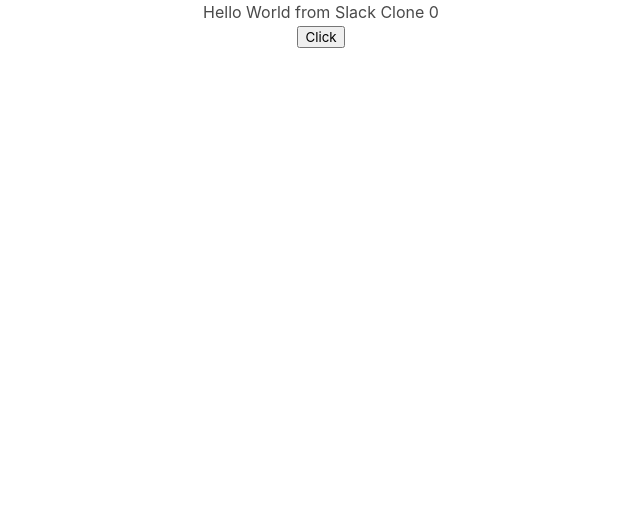
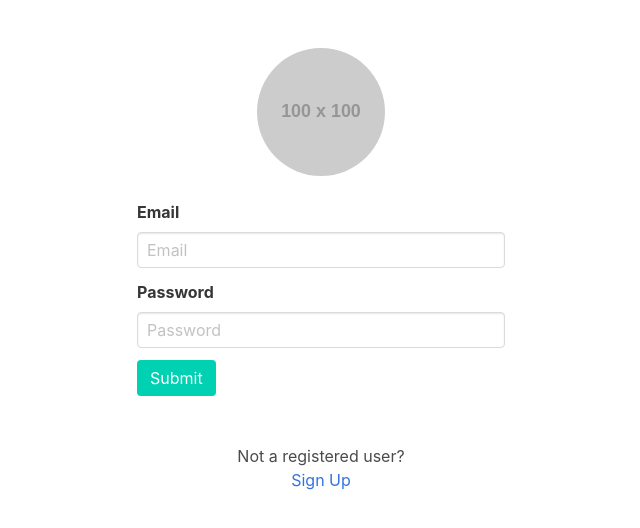
Before and after one commit to pesto-students/batch-8-CODERHOOD, a React (Create React App) app in the folder client/: page /signup in a window 1280 px wide. Shown: the top 528 px of the page, without its empty margins (319-959 px from the left). Built offline with nearby package versions, Linux system fonts and the light colour scheme.

Commit message:
Add small-screen layout
Add frontend layout that can be used in sign in, sign out and forgot
password screens. Add component that can be reused. Add tests that
checks the presence of email, password and submit button.

Refer #19

```diff
--- /dev/null
+++ b/client/src/components/Container/Container.js
@@ -0,0 +1,13 @@
+import React from 'react';
+
+const Container = (props) => {
+  return (
+    <section class="section">
+      <div class="container">
+        {props.children}
+      </div>
+    </section>
+  );
+};
+
+export default Container;
--- /dev/null
+++ b/client/src/components/SmallContainer/SmallContainer.js
@@ -0,0 +1,16 @@
+import React from 'react';
+import Container from '../Container/Container';
+
+const SmallContainer = (props) => {
+  return (
+    <Container>
+      <div class="columns is-centered">
+        <div class="column is-three-quarters-mobile is-two-thirds-tablet is-half-desktop is-one-third-widescreen is-one-quarter-fullhd">
+          {props.children}
+        </div>
+      </div>
+    </Container>
+  );
+};
+
+export default SmallContainer;
--- a/client/src/containers/App/App.js
+++ b/client/src/containers/App/App.js
@@ -2,12 +2,18 @@
 import "./App.css";
 import AppContextProvider from "./AppContext";
 import UserStatus from "../UserStatus";
+import SmallContainer from "../../components/SmallContainer/SmallContainer";
+import SignIn from "../SignIn/SignIn";
 
 function App() {
   return (
     <div className="App">
       <AppContextProvider>
-        <UserStatus />
+        {/* <SmallContainer>
+          <UserStatus />
+        </SmallContainer> */}
+        <SignIn />
+
       </AppContextProvider>
     </div>
   );
--- /dev/null
+++ b/client/src/containers/SignIn/SignIn.css
@@ -0,0 +1,3 @@
+figure.image {
+  margin: 0px auto;
+}
--- /dev/null
+++ b/client/src/containers/SignIn/SignIn.js
@@ -0,0 +1,45 @@
+import React from "react";
+import SmallContainer from '../../components/SmallContainer/SmallContainer';
+import './SignIn.css';
+
+function SignIn() {
+  return (
+    <SmallContainer>
+      <div className="has-text-centered">
+
+        <figure class="image is-128x128">
+          <img src="https://dummyimage.com/100x100/000/fff&text=CoderHood" alt="CoderHood" className="brand-logo is-rounded"/>
+        </figure>
+        <br/>
+
+        <div className="field has-text-left">
+          <label for="email" className="label is-text-left">Email</label>
+          <div className="control">
+            <input id="email" className="input email" type="email" placeholder="Email" />
+          </div>
+        </div>
+
+        <div className="field has-text-left">
+          <label for="password" className="label is-text-left">Password</label>
+          <div className="control">
+            <input id="password" className="input password" type="password" placeholder="Password" />
+          </div>
+        </div>
+
+        <div class="control">
+          <button class="button is-primary">Submit</button>
+        </div>
+
+        <br/>
+        <br/>
+        <p>
+          Not a registered user?<br />
+          <a href="/signup">Sign Up</a>
+        </p>
+
+      </div>
+    </SmallContainer>
+  );
+}
+
+export default SignIn;
```
Also changed, not shown: 1 other file (tests, documents, lock files or other folders).
